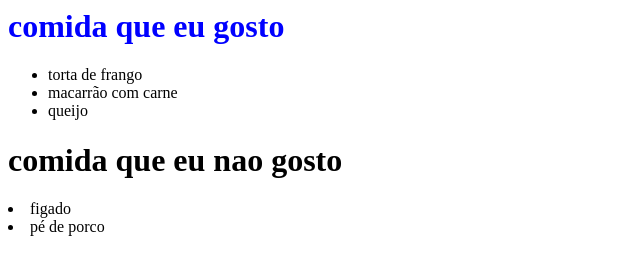
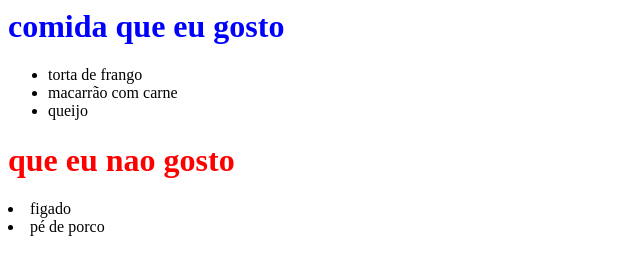
Before and after one commit to greed035/revisao-pra-prova, a plain HTML site: page index.html in a window 1280 px wide. Shown: the whole page, without its empty margins (0-640 px from the left). Drawn offline with Linux system fonts and the light colour scheme.

Commit message:
site html

```diff
--- a/index.html
+++ b/index.html
@@ -5,7 +5,7 @@
         <li>macarrão com carne</li>
         <li>queijo</li>
         </ul>
-    <h1>comida que eu nao gosto</h1>
+    <h1 style="color:red"> que eu nao gosto</h1>
     <li> figado</li>
     <li> pé de porco</li>
     </h1>
```
